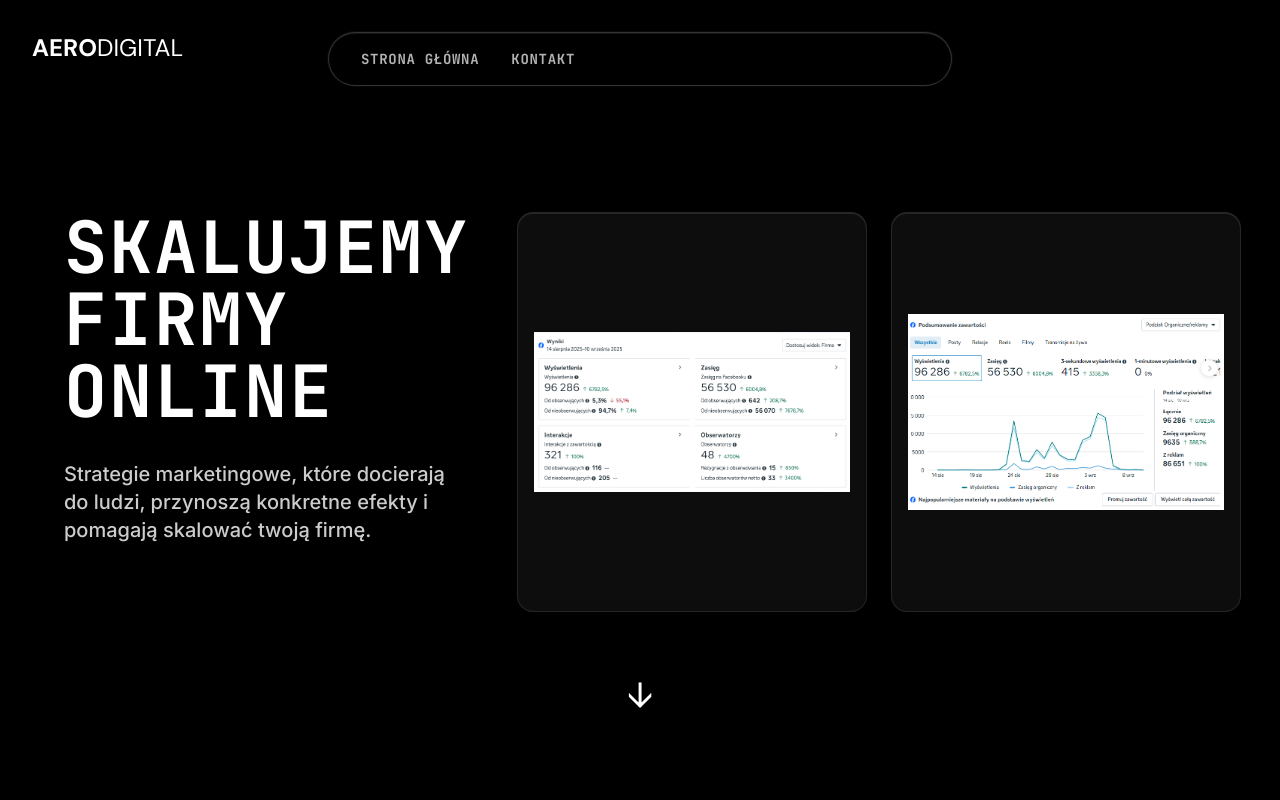
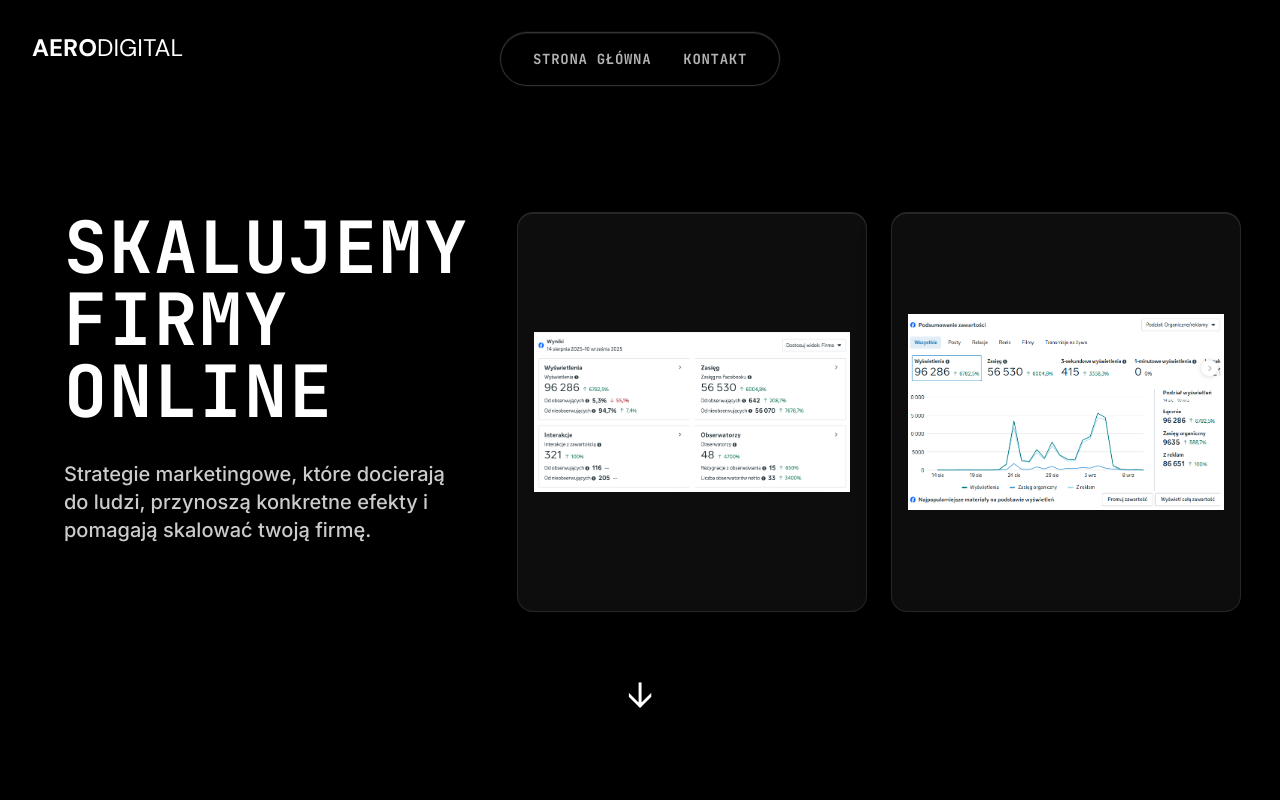
Before and after one commit to technikyvl/AERO3, a Next.js app: page / in a window 1280 px wide. Shown: the top 800 px of the page. Built offline with nearby package versions, Linux system fonts and the light colour scheme.

Commit message:
Update landing-page.tsx

```diff
--- a/components/landing-page.tsx
+++ b/components/landing-page.tsx
@@ -158,7 +158,7 @@ export default function LandingPage() {
           </div>
 
           {/* Navigation */}
-          <nav className="fixed top-4 right-4 z-50 md:top-8 md:left-1/2 md:transform md:-translate-x-1/2">
+          <nav className="fixed top-4 right-4 z-50 md:top-8 md:left-1/2 md:right-auto md:transform md:-translate-x-1/2">
             <div className="liquid-glass-dark rounded-full px-4 py-2 md:px-8 md:py-4">
               <div className="flex space-x-4 md:space-x-8">
                 {['Strona Główna', 'Kontakt'].map((item) => (
@@ -210,7 +210,7 @@ export default function LandingPage() {
         </div>
 
         {/* Navigation */}
-        <nav className="fixed top-4 right-4 z-50 md:top-8 md:left-1/2 md:transform md:-translate-x-1/2">
+        <nav className="fixed top-4 right-4 z-50 md:top-8 md:left-1/2 md:right-auto md:transform md:-translate-x-1/2">
           <div className="liquid-glass-dark rounded-full px-4 py-2 md:px-8 md:py-4">
             <div className="flex space-x-4 md:space-x-8">
               {['Strona Główna', 'Kontakt'].map((item) => (
@@ -311,7 +311,7 @@ export default function LandingPage() {
       </div>
 
       {/* Navigation */}
-      <nav className="fixed top-4 right-4 z-50 md:top-8 md:left-1/2 md:transform md:-translate-x-1/2">
+      <nav className="fixed top-4 right-4 z-50 md:top-8 md:left-1/2 md:right-auto md:transform md:-translate-x-1/2">
         <div className="liquid-glass-dark rounded-full px-4 py-2 md:px-8 md:py-4">
           <div className="flex space-x-4 md:space-x-8">
             {['Strona Główna', 'Kontakt'].map((item) => (
@@ -420,7 +420,7 @@ export default function LandingPage() {
       </div>
 
       {/* Navigation */}
-      <nav className="fixed top-4 right-4 z-50 md:top-8 md:left-1/2 md:transform md:-translate-x-1/2">
+      <nav className="fixed top-4 right-4 z-50 md:top-8 md:left-1/2 md:right-auto md:transform md:-translate-x-1/2">
         <div className="liquid-glass-dark rounded-full px-4 py-2 md:px-8 md:py-4">
           <div className="flex space-x-4 md:space-x-8">
             {['Strona Główna', 'Kontakt'].map((item) => (
```
